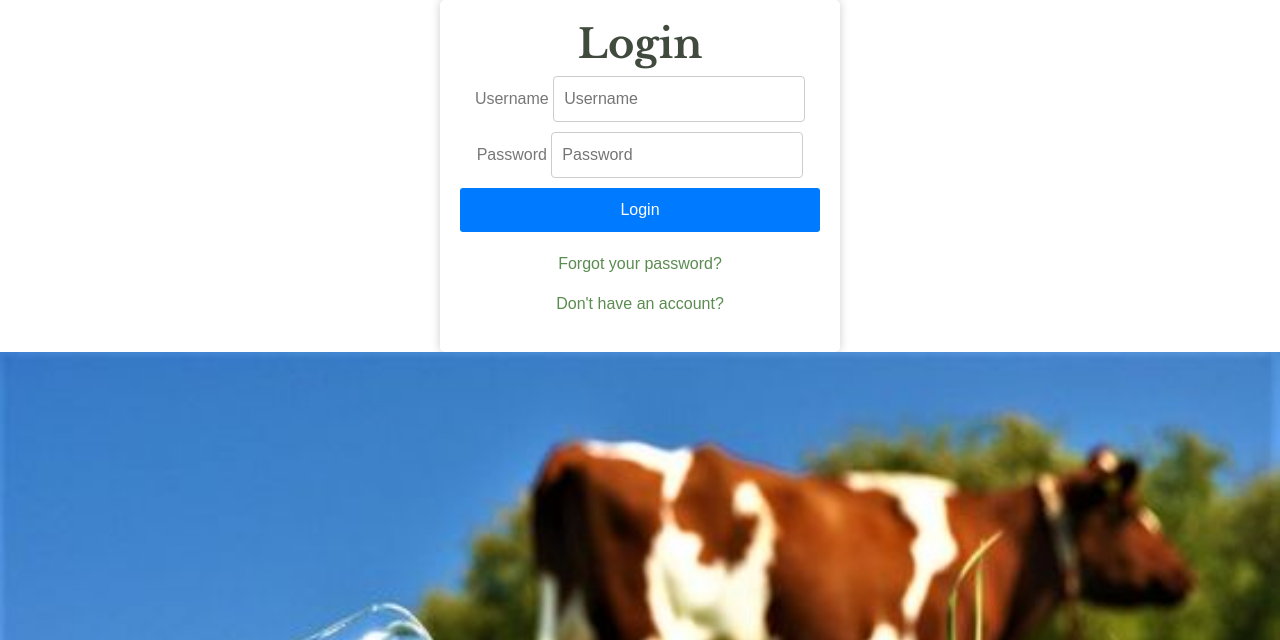
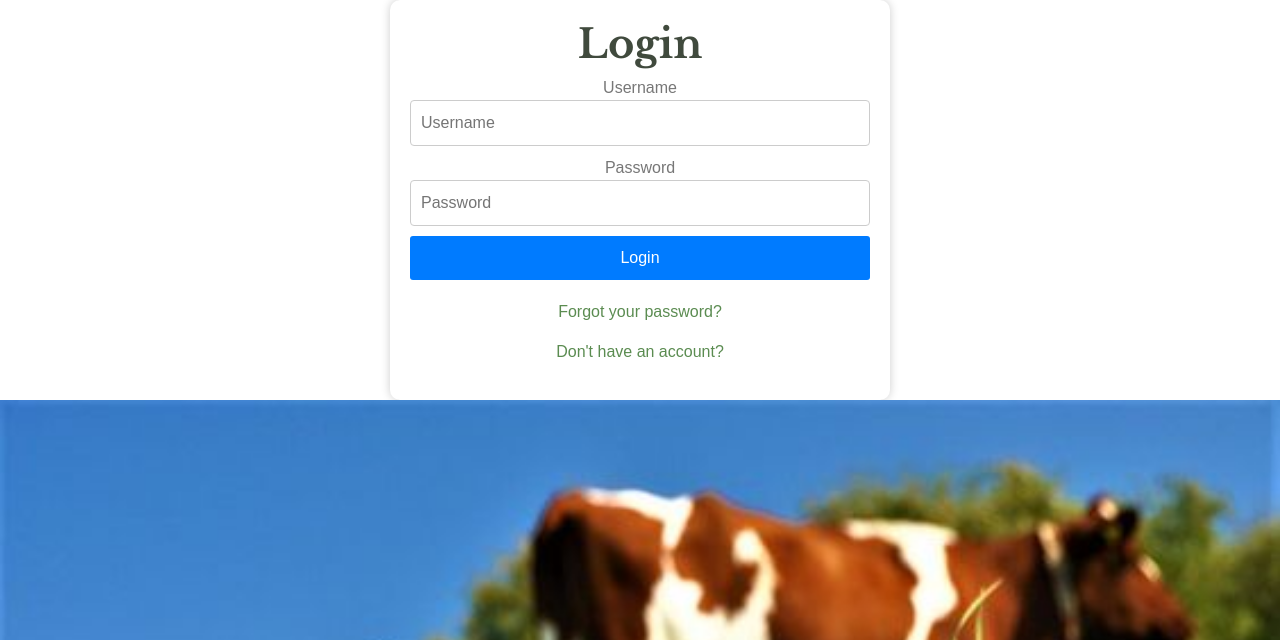
Before and after one commit to athirakp05/DAIRY, a Django app: page /login in a window 1280 px wide. Shown: the part 146-786 px from the top of the page. Run offline with Django 4.2, Linux system fonts and the light colour scheme; some libraries are stand-ins or nearby versions.

Commit message:
commit 2

```diff
--- a/DairyProject/templates/login.html
+++ b/DairyProject/templates/login.html
@@ -17,10 +17,10 @@
         /* Style the login container */
         .login-container {
             background-color: #fff;
-            border-radius: 5px;
+            border-radius: 10px;
             box-shadow: 0 0 10px rgba(0, 0, 0, 0.2);
             padding: 20px;
-            width: 400px;
+            width: 500px;
             text-align: center;
         }
         /* Style the login form */
@@ -29,7 +29,7 @@
         }
         .login-form input[type="text"],
         .login-form input[type="password"] {
-            width: 70%;
+            width: 100%;
             padding: 10px;
             margin-bottom: 10px;
             border: 1px solid #ccc;
```
